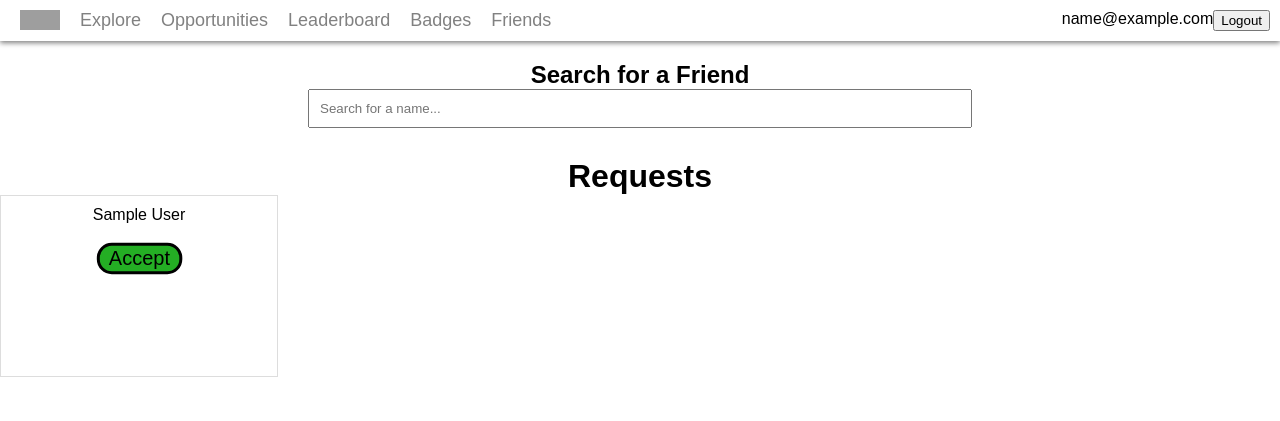
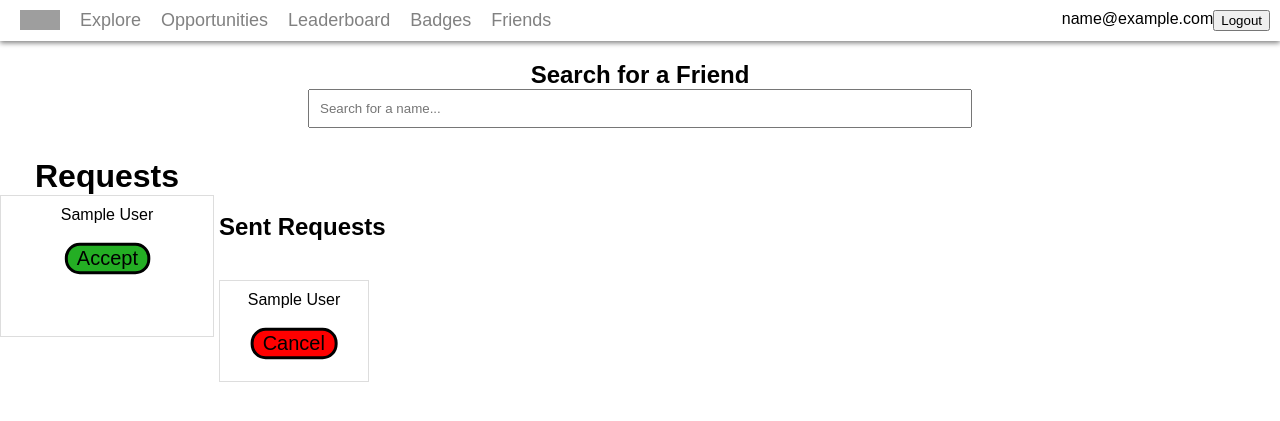
Before and after one commit to Dylan-fa/volunteermatch, a Django app: page /view/friends/ in a window 1280 px wide. Shown: the top 421 px of the page. Run offline with Django 5.2, Linux system fonts and the light colour scheme; a user stored in the database is signed in; tables that the repository leaves empty hold one stand-in row (values such as "Sample post"); grey boxes are pictures that could not be loaded.

Commit message:
started playing with UI

```diff
--- a/backend/models.py
+++ b/backend/models.py
@@ -35,6 +35,14 @@ class Volunteer(models.Model):
     opportunities_completed = models.IntegerField(default = 0)
     last_completion = models.DateTimeField(null = True, blank=True)
     display_name = models.CharField(max_length = 16, unique = True)
+    elderly_score = models.IntegerField(default = 0)
+    medical_score = models.IntegerField(default = 0)
+    sports_score = models.IntegerField(default = 0)
+    animals_score = models.IntegerField(default = 0)
+    disability_score = models.IntegerField(default = 0)
+    greener_planet_score = models.IntegerField(default = 0)
+    community_score = models.IntegerField(default = 0)
+    education_score = models.IntegerField(default = 0)
 
 
     def __str__(self):
--- a/backend/templates/base.html
+++ b/backend/templates/base.html
@@ -360,8 +360,8 @@
             .user {
                 padding: 10px;
                 border: 1px solid #ddd;
-                height: 20vh;
-                width: 20vw;
+                height: 15vh;
+                width: 15vw;
             }
             .addButton {
                 background-color: rgb(36, 174, 36);
--- a/backend/templates/friends_page.html
+++ b/backend/templates/friends_page.html
@@ -7,12 +7,14 @@
 <html lang="en">
     {% block content %}
 
-<body>
+<body style="margin-left: 0;">
     <h1 style = "background-color: rgb(116, 213, 116); margin: 0 0 0 0;">{{message}}</h1>
     <h2 style = "margin-left: 0;">Search for a Friend</h2>
     <input type="text" id="searchBar" onkeyup="searchFriend()" placeholder="Search for a name...">
+    <div style = "display: flex; margin-left: 0;">
+        <div>
             <div id="userList", style = "display: flex;">
-        <div class = "gridDisplay" style="border: 0; margin: 0 10vw 0 10vw;">
+                <div class = "gridDisplay" style="border: 0; margin: 0  10vw 0 0; grid-auto-rows: 10vw;">
                     {% for volunteer in users %}
 
                         <form class="user" method = "post" action="/view/friends/">
@@ -45,6 +47,26 @@
 
                 {% endfor %}
             </div>
+        </div>
+        <div class = "gridDisplay" style="border: 0; margin: 5vh 0 0 0vw; grid-auto-rows: 6vw; grid-template-columns: 1fr;">
+            <h2> Sent Requests </h2>
+            {% for friendship in sent_reqs %}
+
+                <form class="user" style="width: 10vw; height: 10vh" method = "post" action="/view/friends/">
+                    {% csrf_token %}
+                    {{friendship.to_volunteer.display_name}}
+                    <br>
+                    <input type="hidden" name="cancel_friendship_id" value="{{ friendship.id }}">
+                    <button type = "submit" class = "addButton" style = "margin: 3vh 0 0 0; background-color: red;">
+                        Cancel
+                    </button>
+                </form>
+
+            {% endfor %}
+        </div>
+    </div>
+
+
 
     <script>
         function searchFriend() {
--- a/backend/urls.py
+++ b/backend/urls.py
@@ -10,17 +10,24 @@ urlpatterns = [
     path('api/charity-search/', views.charity_search, name='charity_search'),
     path('api/charity-details/<int:reg_number>/<int:suffix>/', views.charity_details, name='charity_details'),
     path('api/charity-details/<int:reg_number>/', views.charity_details, name='charity_details_no_suffix'),
+
     path('api/token/', TokenObtainPairView.as_view()),
     path('api/token/refresh/', TokenRefreshView.as_view()),
+
     path('api/auth/login/', login_view),
     path('api/auth/google/callback/', google_login_callback),
     path('api/auth/volunteer/register/', register_volunteer),
     path('api/auth/organization/register/', register_organization),
+
     path('api/opportunities/', views.api_opportunity_list, name='api_opportunity_list'),
     path('api/opportunities/<int:pk>/', views.api_opportunity_detail, name='api_opportunity_detail'),
     path('api/opportunities/create/', views.api_create_opportunity, name='api_create_opportunity'),
+
     path('api/organization/stats/', views.api_organization_stats, name='api_organization_stats'),
     path('api/organization/profile/', views.api_organization_profile, name='api_organization_profile'),
+
+    path('api/volunteer/list/', views.api_volunteer_list, name='api_volunteer_list'),
+    path('api/volunteer/<int:id>/', views.api_volunteer_detail, name='api_volunteer_detail'),
 
     path('<int:charity>/<int:volunteer>', views.calculate_impact),
     path('view/opportunity/all/', views.view_all_opportunities),
--- a/backend/views.py
+++ b/backend/views.py
@@ -285,6 +285,9 @@ def view_friends(request):
             friendship.status = "accepted"
             friendship.save()
             message = "Added as a Friend Successfully"
+        elif request.POST.get("cancel_friendship_id"):
+            friendship = Friendship.objects.get(id = request.POST.get("cancel_friendship_id"))
+            friendship.delete()
         else:
 
             toVol = request.POST.get("volunteer_id")
@@ -295,12 +298,14 @@ def view_friends(request):
             Friendship.objects.create(from_volunteer = fromV, to_volunteer = toV, status = "pending")
 
     reqs = []
+    sent = []
 
     for friendship in Friendship.objects.filter(status = "pending"):
         if friendship.to_volunteer == fromV:
             reqs.append(friendship)
+        if friendship.from_volunteer == fromV:
+            sent.append(friendship)
 
-    print(reqs)
 
     users = Volunteer.objects.exclude(id = fromV.id)
 
@@ -313,14 +318,53 @@ def view_friends(request):
     context = {
             "message": message,
             "users": users,
-            "requests": reqs
+            "requests": reqs,
+            "sent_reqs": sent
         }
 
     return render(request, 'friends_page.html', context)
 
+@api_view(['GET'])
+def api_volunteer_list(request):
+    if request.user.is_authenticated:
+        users = Volunteer.objects.exclude(user = request.user) + User.objects.exclude(id = request.user.id)
+    else:
+        users = Volunteer.objects.all()
+    print(users)
+    data = [{
+        'id': user.id,
+        'f_name': user.user.first_name,
+        'l_name': user.user.last_name,
+        'display_name': user.display_name,
+        'opportunities_completed': user.opportunities_completed,
+        'last_completion': user.last_completion,
 
+    } for user in users]
+    return Response(data)
 
-
+@api_view(['GET'])
+def api_volunteer_detail(request, id):
+    user = Volunteer.objects.get(id = id)
+    data = {
+        'id': user.id,
+        'f_name': user.user.first_name,
+        'l_name': user.user.last_name,
+        'display_name': user.display_name,
+        'opportunities_completed': user.opportunities_completed,
+        'last_completion': user.last_completion,
+        'scores': {
+            'elderly': user.elderly_score,
+            'medical': user.medical_score,
+            'community': user.community_score,
+            'education': user.education_score,
+            'animals': user.animals_score,
+            'sports': user.sports_score,
+            'disability': user.disability_score,
+            'greener_planet': user.greener_planet_score,
+        },
+        'overall_score': user.elderly_score + user.medical_score + user.community_score + user.education_score + user.animals_score + user.sports_score + user.disability_score + user.greener_planet_score
+    }
+    return Response(data)
 
 
 
@@ -558,7 +602,8 @@ def api_opportunity_list(request):
             request.user.is_authenticated and
             hasattr(request.user, 'volunteer') and
             opp.applications.filter(volunteer=request.user.volunteer).exists()
-        )
+        ),
+        'effort' : opp.estimated_effort_ranking
     } for opp in opportunities]
     return Response(data)
 
--- a/frontend/src/pages/BrowseOpportunities.jsx
+++ b/frontend/src/pages/BrowseOpportunities.jsx
@@ -62,10 +62,14 @@ const OpportunityCard = ({ opportunity }) => {
               <h3 className="text-lg font-semibold text-gray-900">
                 {opportunity.title}
               </h3>
+
               <p className="text-sm text-gray-500">
                 {opportunity.organization.name}
               </p>
             </div>
+            <h4 className='text-sm text-gray-500'>
+                Effort: {opportunity.effort}
+            </h4>
           </div>
 
           {/* Verification Badges */}
```
Also changed, not shown: frontend/src/components/VolunteerDashboard.jsx (+28 -19 lines), backend/migrations/0008_volunteer_animals_score_volunteer_community_score_and_more.py (added). Lines whose indentation alone changed are shown as unchanged.
